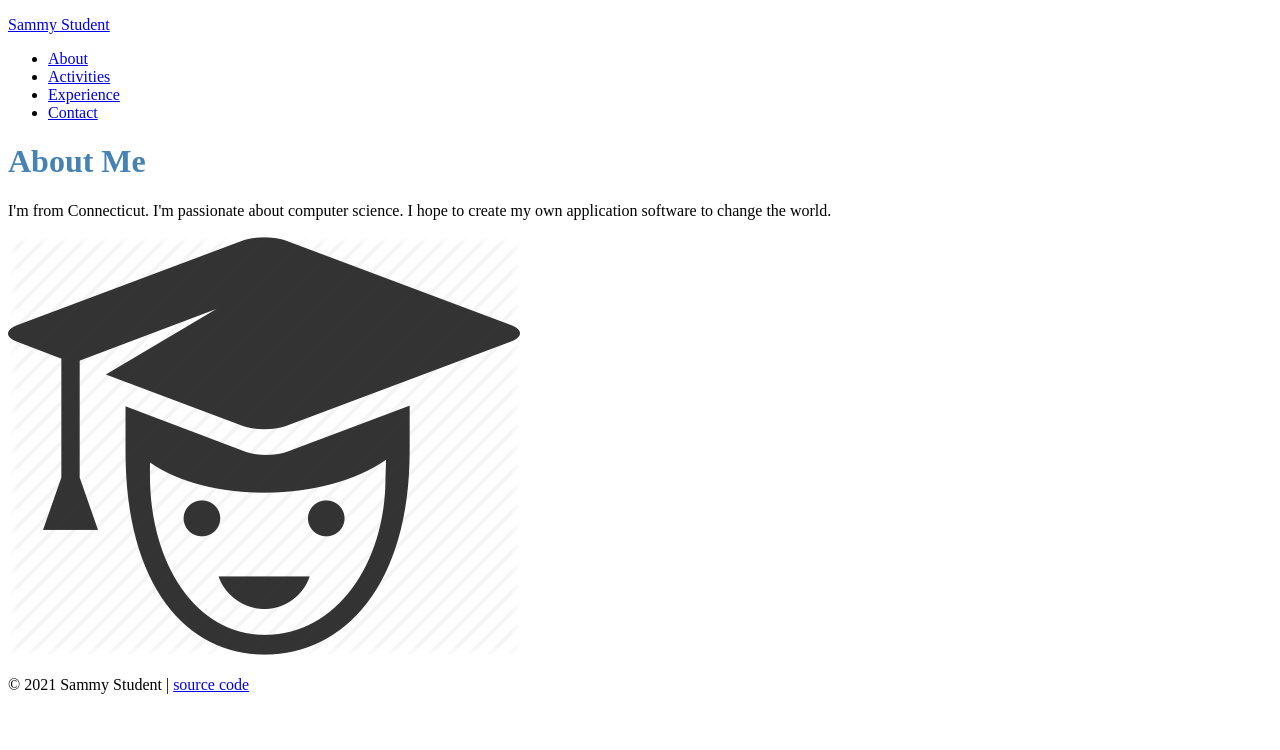
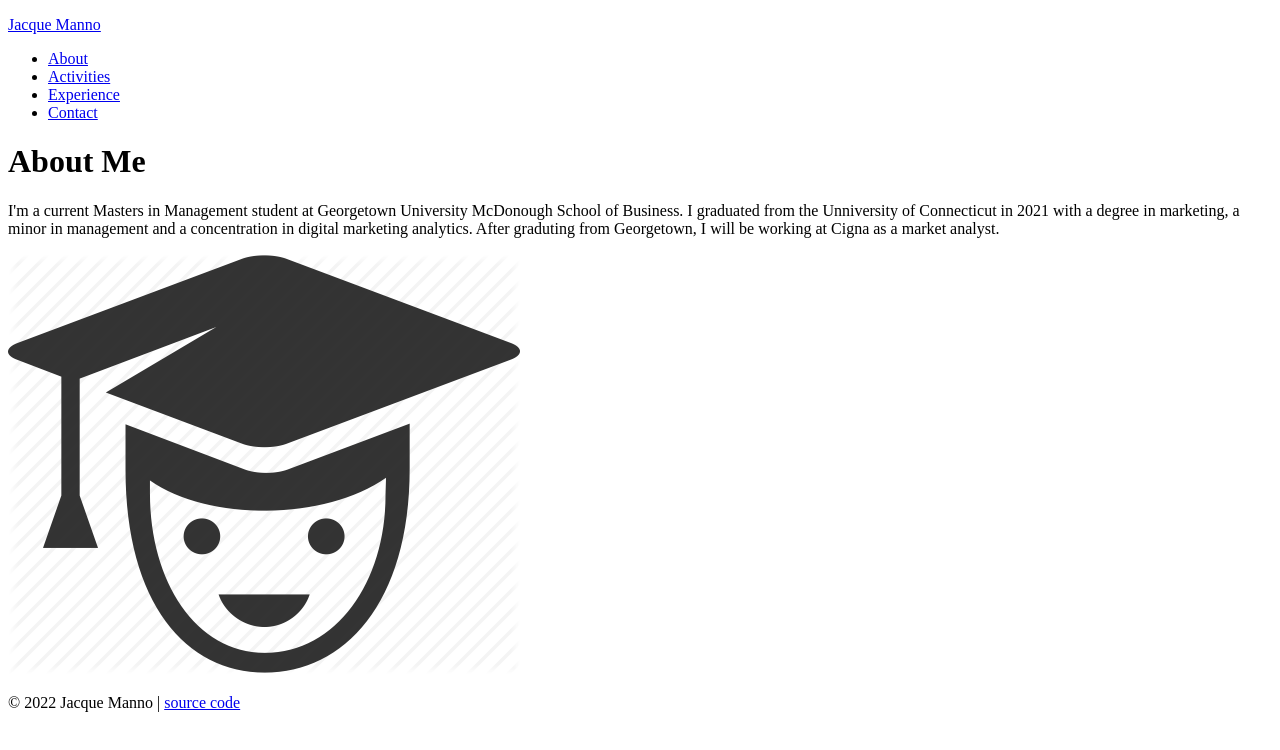
Before and after one commit to jacquemanno/website-hosting-exercise, a plain HTML site: page about.html in a window 1280 px wide. Drawn offline with Linux system fonts and the light colour scheme.

Commit message:
Update About page

```diff
--- a/about.html
+++ b/about.html
@@ -2,12 +2,12 @@
 <html>
   <head>
     <meta charset="utf-8">
-    <title>Sammy Student | Work hard, play hard</title>
-    <link rel="stylesheet" href="stylesheets/sammy-style.css">
+    <title>Jacque Manno | Internet Business Technologies Exercise </title>
+    <link rel="stylesheet" href="stylesheets/jacquemanno.css">
   </head>
   <body>
     <header>
-      <p><a href="index.html">Sammy Student</a></p>
+      <p><a href="index.html">Jacque Manno</a></p>
       <nav>
         <ul>
           <li><a href="about.html">About</a></li>
@@ -21,14 +21,14 @@
     <div class="page">
       <h1>About Me</h1>
       <p>
-        I'm from Connecticut. I'm passionate about computer science. I hope to create my own application software to change the world.
+        I'm a current Masters in Management student at Georgetown University McDonough School of Business. I graduated from the Unniversity of Connecticut in 2021 with a degree in marketing, a minor in management and a concentration in digital marketing analytics. After graduting from Georgetown, I will be working at Cigna as a market analyst.
       </p>
       <img src="images/education_icons_IF-02-512.png" alt="an icon of a student with a mortarboard" />
     </div>
 
     <footer>
-      <p>&copy; 2021 Sammy Student |
-        <a href="https://github.com/prof-rossetti/student-site">source code</a>
+      <p>&copy; 2022 Jacque Manno |
+        <a href="https://github.com/jacquemanno/website-hosting-exercise">source code</a>
       </p>
     </footer>
   </body>
```
Also changed, not shown: experience.html (+1 -1 lines), 1 other file.
